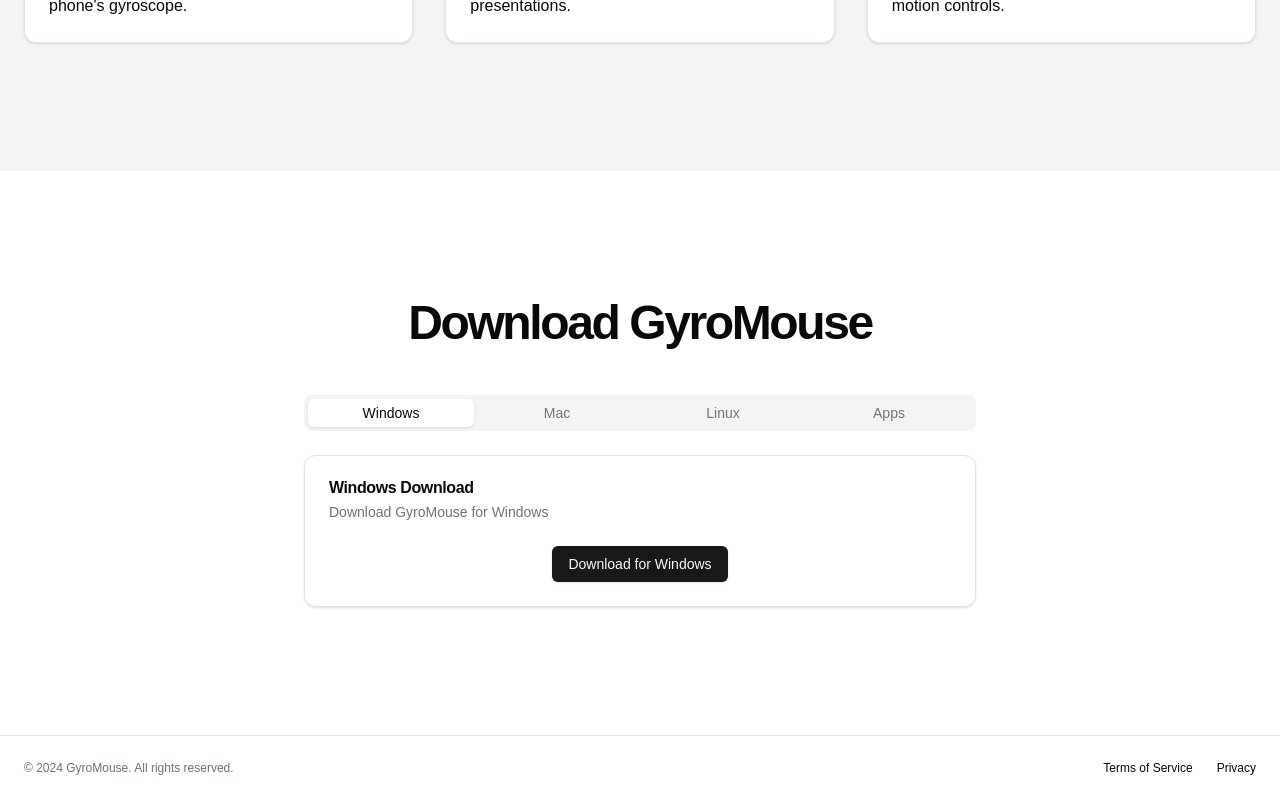
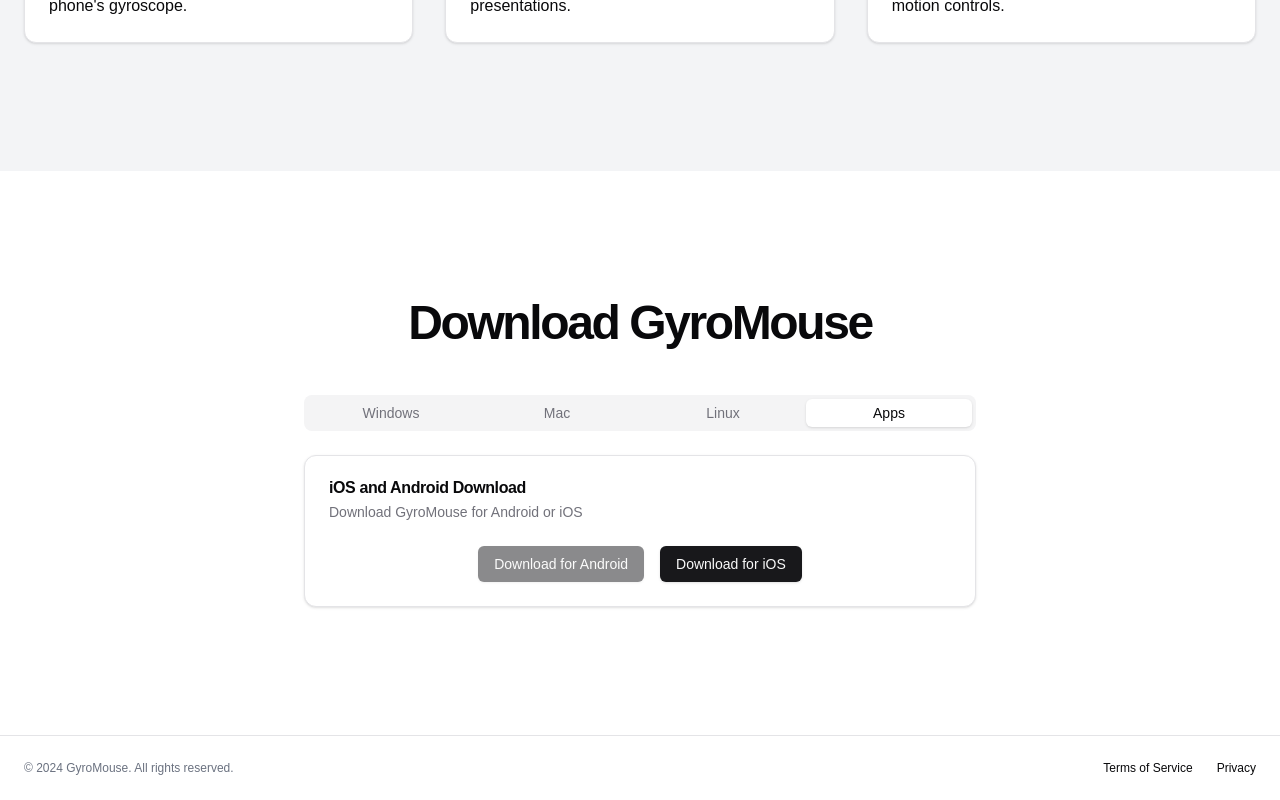
Before and after one commit to cl0v/portfolio, a Next.js app: page /gyromouse in a window 1280 px wide. Shown: the part 973-1773 px from the top of the page. Built offline with nearby package versions, Linux system fonts and the light colour scheme.

Commit message:
add links

```diff
--- /dev/null
+++ b/src/app/gyromouse/layout.tsx
@@ -0,0 +1,22 @@
+import type { Metadata } from "next";
+
+export const metadata: Metadata = {
+    title: "GyroMouse",
+    description: "You have all the control in your hands",
+};
+
+export default function RootLayout({
+    children,
+}: Readonly<{
+    children: React.ReactNode;
+}>) {
+    return (
+        <html lang="en">
+            <body
+                className={`antialiased`}
+            >
+                {children}
+            </body>
+        </html>
+    );
+}
--- a/src/app/gyromouse/page.tsx
+++ b/src/app/gyromouse/page.tsx
@@ -77,7 +77,7 @@
         <section id="download" className="w-full py-12 md:py-24 lg:py-32">
           <div className="container px-4 md:px-6">
             <h2 className="text-3xl font-bold tracking-tighter sm:text-5xl text-center mb-12">Download GyroMouse</h2>
-            <Tabs defaultValue="windows" className="w-full max-w-2xl mx-auto">
+            <Tabs defaultValue="mobile" className="w-full max-w-2xl mx-auto">
               <TabsList className="grid w-full grid-cols-4">
                 <TabsTrigger value="windows">Windows</TabsTrigger>
                 <TabsTrigger value="mac">Mac</TabsTrigger>
@@ -91,14 +91,14 @@
                     <CardDescription>Download GyroMouse for Windows</CardDescription>
                   </CardHeader>
                   <CardContent className="flex justify-center">
-                    <Button>Download for Windows</Button>
+                    <Button disabled>Download for Windows</Button>
                   </CardContent>
                 </Card>
               </TabsContent>
               <TabsContent value="mac" className="mt-6">
                 <Card>
                   <CardHeader>
-                    <CardTitle>Mac Download</CardTitle>
+                    <CardTitle>Apple MacOS Download</CardTitle>
                     <CardDescription>Download GyroMouse for Mac</CardDescription>
                   </CardHeader>
                   <CardContent className="flex justify-center space-x-4">
@@ -114,7 +114,7 @@
                     <CardDescription>Download GyroMouse for Linux</CardDescription>
                   </CardHeader>
                   <CardContent className="flex justify-center">
-                    <Button>Download for Linux</Button>
+                    <Button disabled>Download for Linux</Button>
                   </CardContent>
                 </Card>
               </TabsContent>
@@ -125,8 +125,8 @@
                     <CardDescription>Download GyroMouse for Android or iOS</CardDescription>
                   </CardHeader>
                   <CardContent className="flex justify-center space-x-4">
-                    <Button>Download for Android</Button>
-                    <Button>Download for iOS</Button>
+                    <Button disabled>Download for Android</Button>
+                    <Button><Link href="https://apps.apple.com/br/app/gyromouse/id6736866466">Download for iOS</Link></Button>
                   </CardContent>
                 </Card>
               </TabsContent>
```
